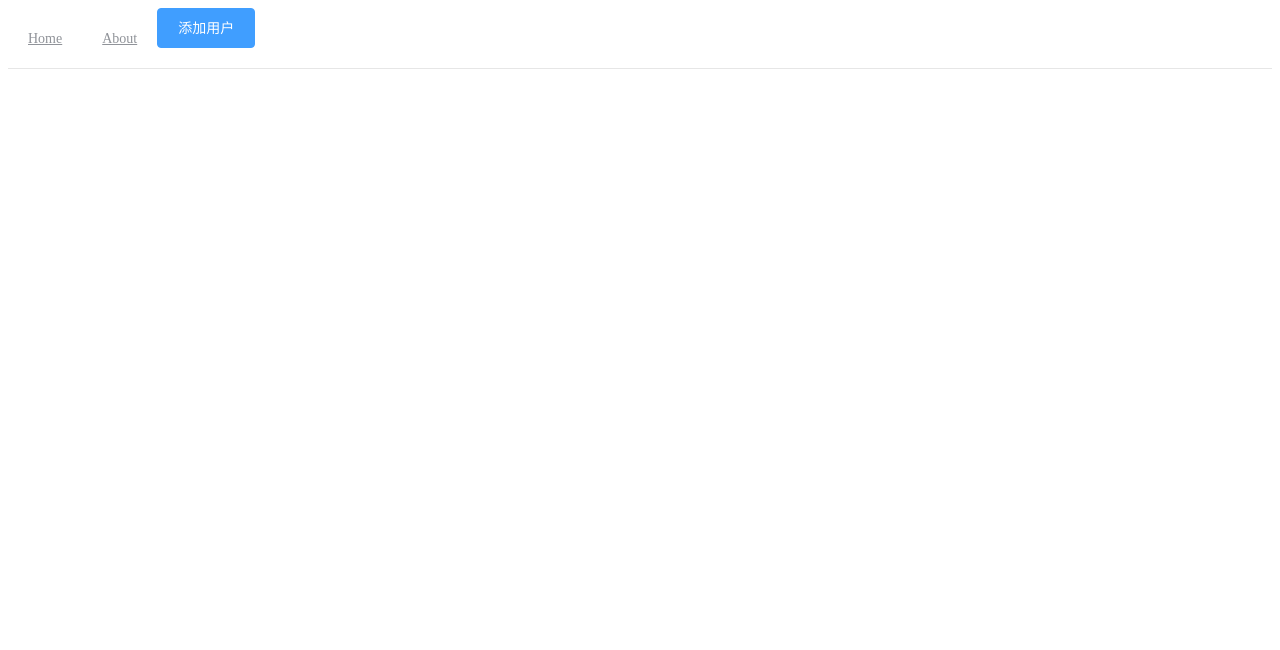
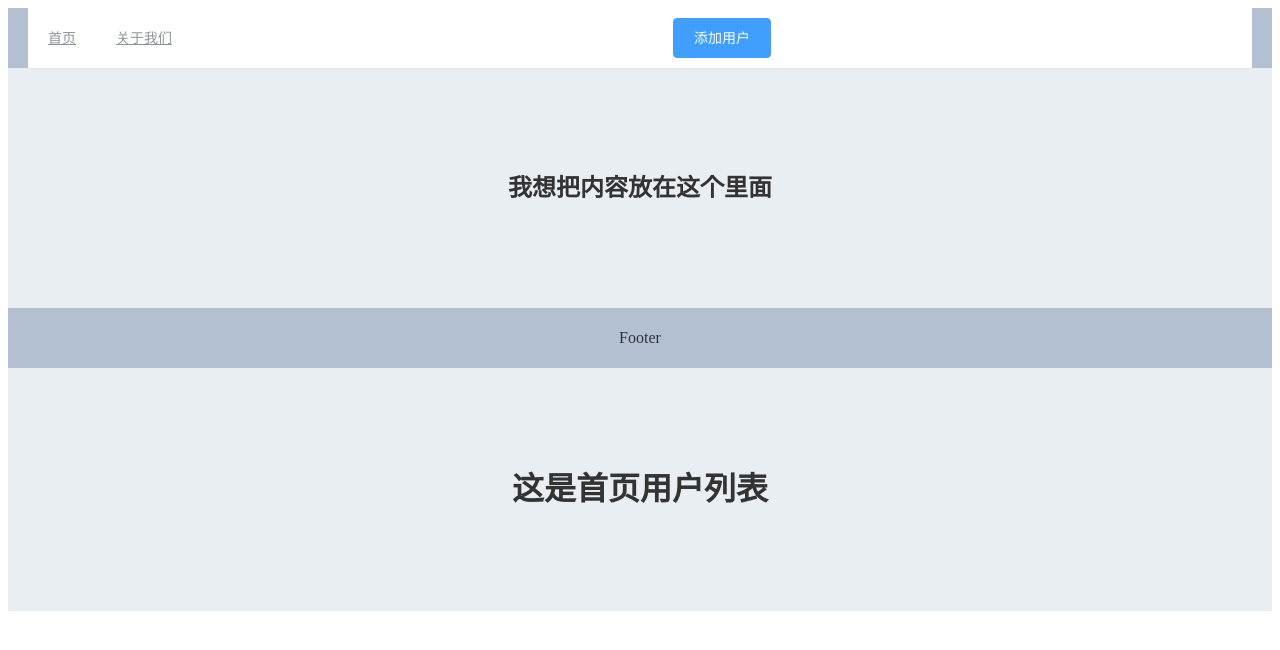
Before and after one commit to Jimbo-chen/Vue-admin, a Vue app in the folder vue-admin/: page /custorments in a window 1280 px wide. Shown: the top 650 px of the page. Built offline with nearby package versions, Linux system fonts and the light colour scheme.

Commit message:
commit a bug

```diff
--- a/vue-admin/src/App.vue
+++ b/vue-admin/src/App.vue
@@ -1,41 +1,64 @@
 <template>
   <div id="app">
-    <el-menu
-      :default-active="activeIndex"
-      class="el-menu-demo"
-      mode="horizontal"
-      @select="handleSelect"
-    >
-      <el-menu-item index="1">
-        <router-link to="/">Home</router-link>
-      </el-menu-item>
-      <el-menu-item index="2">
-        <router-link to="/about">About</router-link>
-      </el-menu-item>
-
-      <el-button type="primary">添加用户</el-button>
-    </el-menu>
+    <el-container>
+      <el-header>
+        <Cheader />
+      </el-header>
+      <el-main>
+        <h1>我想把内容放在这个里面</h1>
+      </el-main>
+      <el-footer>Footer</el-footer>
+    </el-container>
 
     <router-view />
   </div>
 </template>
 
+<script>
+// @ is an alias to /src
+import Cheader from "@/components/Cheader.vue";
+
+export default {
+  name: "App",
+  components: {
+    Cheader
+  }
+};
+</script>
+
 <style>
-.el-row {
-  margin-bottom: 20px;
+.el-header,
+.el-footer {
+  background-color: #b3c0d1;
+  color: #333;
+  text-align: center;
+  line-height: 60px;
 }
-.el-col {
-  border-radius: 4px;
+
+.el-aside {
+  background-color: #d3dce6;
+  color: #333;
+  text-align: center;
+  line-height: 200px;
 }
-.bg-purple-dark {
-  background: #99a9bf;
+
+.el-main {
+  background-color: #e9eef3;
+  color: #333;
+  text-align: center;
+  line-height: 160px;
 }
-.grid-content {
-  border-radius: 4px;
-  min-height: 36px;
+
+body > .el-container {
+  margin-bottom: 40px;
 }
-.row-bg {
-  padding: 10px 0;
-  background-color: #f9fafc;
+
+.el-container:nth-child(5) .el-aside,
+.el-container:nth-child(6) .el-aside {
+  line-height: 260px;
+}
+
+.el-container:nth-child(7) .el-aside {
+  line-height: 320px;
 }
 </style>
--- /dev/null
+++ b/vue-admin/src/components/Cheader.vue
@@ -0,0 +1,29 @@
+<template>
+  <div class="cheader">
+    <el-menu
+      :default-active="activeIndex"
+      class="el-menu-demo"
+      mode="horizontal"
+      @select="handleSelect"
+    >
+      <el-menu-item index="1">
+        <router-link to="/">首页</router-link>
+      </el-menu-item>
+      <el-menu-item index="2">
+        <router-link to="/about">关于我们</router-link>
+      </el-menu-item>
+
+      <el-button type="primary">添加用户</el-button>
+    </el-menu>
+  </div>
+</template>
+
+<script>
+export default {
+  name: "Cheader"
+};
+</script>
+
+<!-- Add "scoped" attribute to limit CSS to this component only -->
+<style scoped>
+</style>
--- a/vue-admin/src/components/HelloWorld.vue
+++ /dev/null
@@ -1,59 +0,0 @@
-<template>
-  <div class="hello">
-    <h1>{{ msg }}</h1>
-    <p>
-      For a guide and recipes on how to configure / customize this project,<br>
-      check out the
-      <a href="https://cli.vuejs.org" target="_blank" rel="noopener">vue-cli documentation</a>.
-    </p>
-    <h3>Installed CLI Plugins</h3>
-    <ul>
-      <li><a href="https://github.com/vuejs/vue-cli/tree/dev/packages/%40vue/cli-plugin-babel" target="_blank" rel="noopener">babel</a></li>
-      <li><a href="https://github.com/vuejs/vue-cli/tree/dev/packages/%40vue/cli-plugin-router" target="_blank" rel="noopener">router</a></li>
-      <li><a href="https://github.com/vuejs/vue-cli/tree/dev/packages/%40vue/cli-plugin-eslint" target="_blank" rel="noopener">eslint</a></li>
-    </ul>
-    <h3>Essential Links</h3>
-    <ul>
-      <li><a href="https://vuejs.org" target="_blank" rel="noopener">Core Docs</a></li>
-      <li><a href="https://forum.vuejs.org" target="_blank" rel="noopener">Forum</a></li>
-      <li><a href="https://chat.vuejs.org" target="_blank" rel="noopener">Community Chat</a></li>
-      <li><a href="https://twitter.com/vuejs" target="_blank" rel="noopener">Twitter</a></li>
-      <li><a href="https://news.vuejs.org" target="_blank" rel="noopener">News</a></li>
-    </ul>
-    <h3>Ecosystem</h3>
-    <ul>
-      <li><a href="https://router.vuejs.org" target="_blank" rel="noopener">vue-router</a></li>
-      <li><a href="https://vuex.vuejs.org" target="_blank" rel="noopener">vuex</a></li>
-      <li><a href="https://github.com/vuejs/vue-devtools#vue-devtools" target="_blank" rel="noopener">vue-devtools</a></li>
-      <li><a href="https://vue-loader.vuejs.org" target="_blank" rel="noopener">vue-loader</a></li>
-      <li><a href="https://github.com/vuejs/awesome-vue" target="_blank" rel="noopener">awesome-vue</a></li>
-    </ul>
-  </div>
-</template>
-
-<script>
-export default {
-  name: 'HelloWorld',
-  props: {
-    msg: String
-  }
-}
-</script>
-
-<!-- Add "scoped" attribute to limit CSS to this component only -->
-<style scoped>
-h3 {
-  margin: 40px 0 0;
-}
-ul {
-  list-style-type: none;
-  padding: 0;
-}
-li {
-  display: inline-block;
-  margin: 0 10px;
-}
-a {
-  color: #42b983;
-}
-</style>
--- a/vue-admin/src/router/index.js
+++ b/vue-admin/src/router/index.js
@@ -4,8 +4,7 @@ import Home from '../views/Home.vue'
 
 Vue.use(VueRouter)
 
-  const routes = [
-  {
+const routes = [{
     path: '/',
     name: 'Home',
     component: Home
@@ -16,8 +15,14 @@ Vue.use(VueRouter)
     // route level code-splitting
     // this generates a separate chunk (about.[hash].js) for this route
     // which is lazy-loaded when the route is visited.
-    component: () => import(/* webpackChunkName: "about" */ '../views/About.vue')
+    component: () => import( /* webpackChunkName: "about" */ '../views/About.vue')
+  },
+  {
+    path: '/custorments',
+    name: 'Custorments',
+    component: () => import( /* webpackChunkName: "about" */ '../views/Custorments.vue')
   }
+
 ]
 
 const router = new VueRouter({
--- a/vue-admin/src/views/About.vue
+++ b/vue-admin/src/views/About.vue
@@ -1,5 +1,7 @@
 <template>
   <div class="about">
-    <h1>This is an about page</h1>
+    <el-main>
+      <h1>关于我们</h1>
+    </el-main>
   </div>
 </template>
--- /dev/null
+++ b/vue-admin/src/views/Custorments.vue
@@ -0,0 +1,13 @@
+<template>
+  <div class="custorments">
+    <el-main>
+      <h1>这是首页用户列表</h1>
+    </el-main>
+  </div>
+</template>
+
+<script>
+export default {
+  name: "Custorments"
+};
+</script>
--- a/vue-admin/src/views/Home.vue
+++ b/vue-admin/src/views/Home.vue
@@ -1,18 +1,16 @@
 <template>
   <div class="home">
-    <img alt="Vue logo" src="../assets/logo.png">
-    <HelloWorld msg="Welcome to Your Vue.js App"/>
+    <Custorments />
   </div>
 </template>
 
 <script>
-// @ is an alias to /src
-import HelloWorld from '@/components/HelloWorld.vue'
+import Custorments from "@/views/Custorments.vue";
 
 export default {
-  name: 'Home',
+  name: "Home",
   components: {
-    HelloWorld
+    Custorments
   }
-}
+};
 </script>
```
